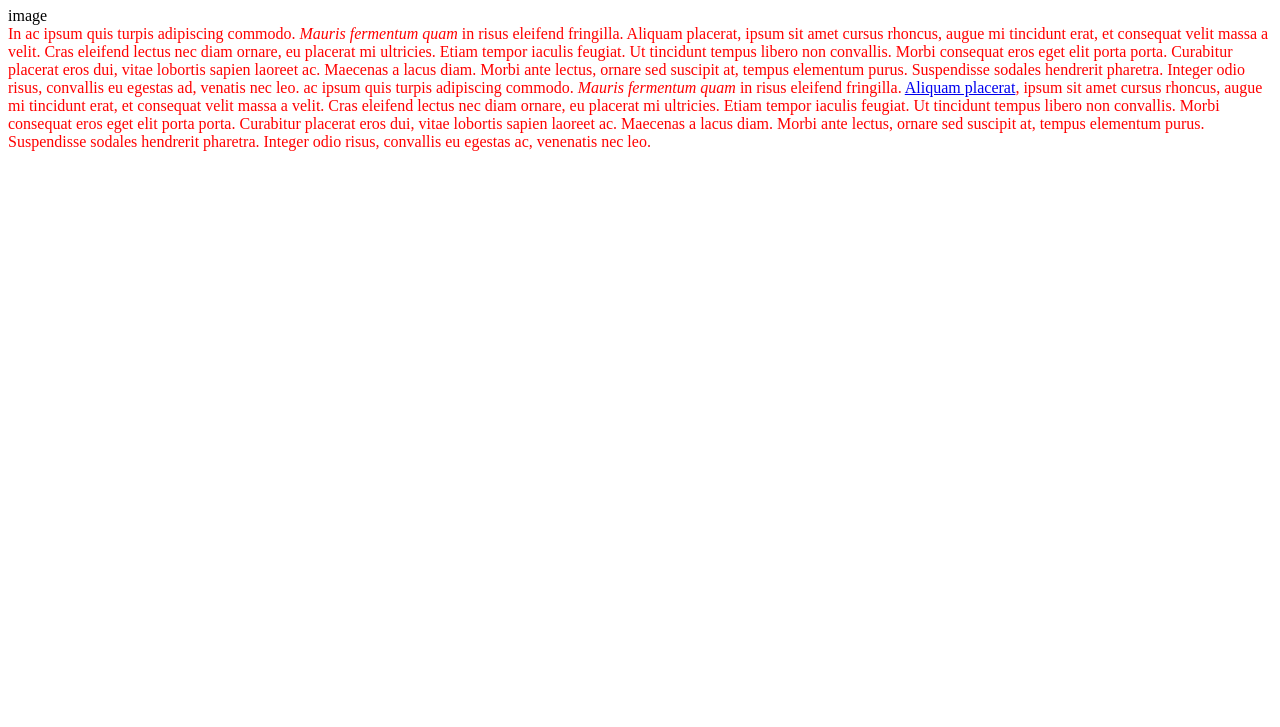
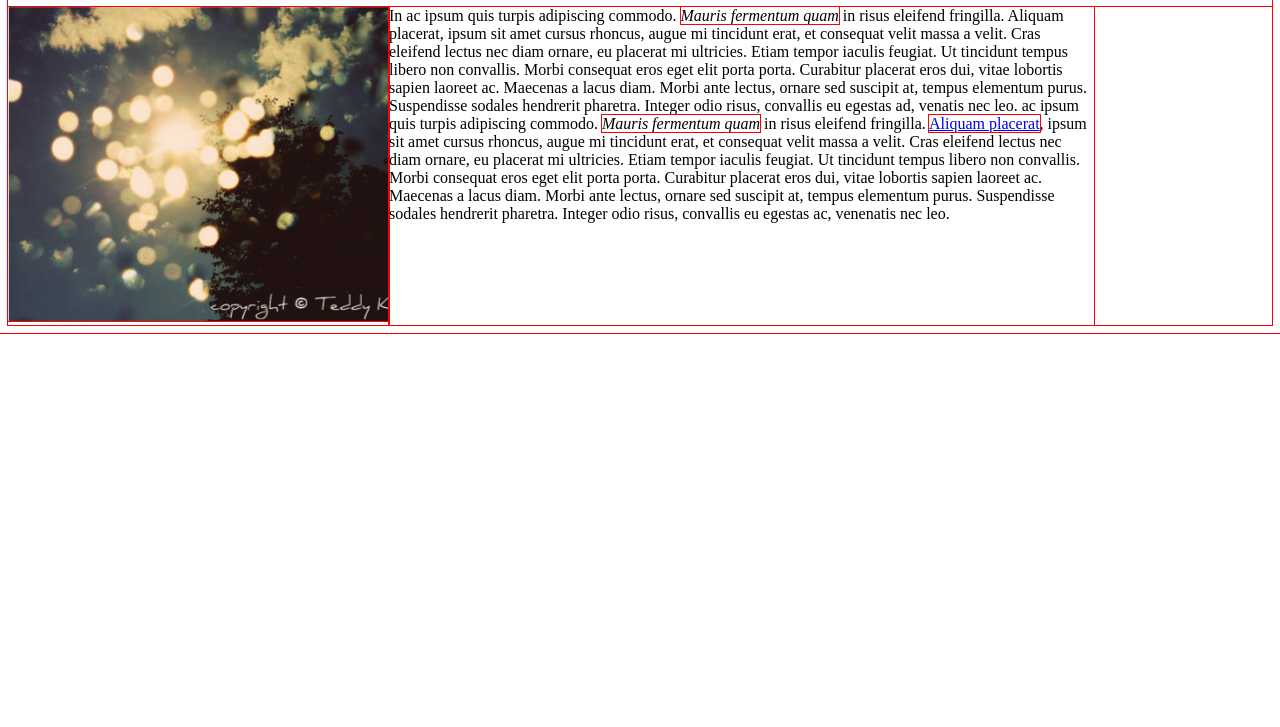
Before and after one commit to hellodtds/portfolio, a plain HTML site: page toplist/index.html in a window 1280 px wide. Shown: the part 73-800 px from the top of the page. Drawn offline with Linux system fonts and the light colour scheme.

Commit message:
Add `img` to index.html and `.app` style declarations

```diff
--- a/toplist/index.html
+++ b/toplist/index.html
@@ -9,7 +9,7 @@
 
     <div class="title"><h1>My Favorite App</h1></div>
     <div class="app">
-        <div class="screenshot">image</div>
+        <div class="screenshot"><img src="img/bokeh.png" alt="this is a screenshot"></div>
         <div class="description">
             In ac ipsum quis turpis adipiscing commodo. <em>Mauris fermentum quam</em> in risus eleifend fringilla. Aliquam placerat, ipsum sit amet cursus rhoncus, augue mi tincidunt erat, et consequat velit massa a velit. Cras eleifend lectus nec diam ornare, eu placerat mi ultricies. Etiam tempor iaculis feugiat. Ut tincidunt tempus libero non convallis. Morbi consequat eros eget elit porta porta. Curabitur placerat eros dui, vitae lobortis sapien laoreet ac. Maecenas a lacus diam. Morbi ante lectus, ornare sed suscipit at, tempus elementum purus. Suspendisse sodales hendrerit pharetra. Integer odio risus, convallis eu egestas ad, venatis nec leo. ac ipsum quis turpis adipiscing commodo. <em>Mauris fermentum quam</em> in risus eleifend fringilla. <a href="#">Aliquam placerat</a>, ipsum sit amet cursus rhoncus, augue mi tincidunt erat, et consequat velit massa a velit. Cras eleifend lectus nec diam ornare, eu placerat mi ultricies. Etiam tempor iaculis feugiat. Ut tincidunt tempus libero non convallis. Morbi consequat eros eget elit porta porta. Curabitur placerat eros dui, vitae lobortis sapien laoreet ac. Maecenas a lacus diam. Morbi ante lectus, ornare sed suscipit at, tempus elementum purus. Suspendisse sodales hendrerit pharetra. Integer odio risus, convallis eu egestas ac, venenatis nec leo.
         </div>
--- a/toplist/style.css
+++ b/toplist/style.css
@@ -1,3 +1,27 @@
+* {
+    outline: 1px solid red !important;
+}
+
+
+* {
+    -webkit-box-sizing: border-box;
+    -moz-box-sizing: border-box;
+    -ms-box-sizing: border-box;
+    box-sizing: border-box;
+}
+
+
+.app {
+    display: -webkit-flex;
+    display: flex;
+}
+
+
 .description {
-    color: red;
+    max-width: 705px;
 }
+
+
+.screenshot {
+    max-width: 460px;
+}
```
Also changed, not shown: toplist/img/bokeh.png (added).
